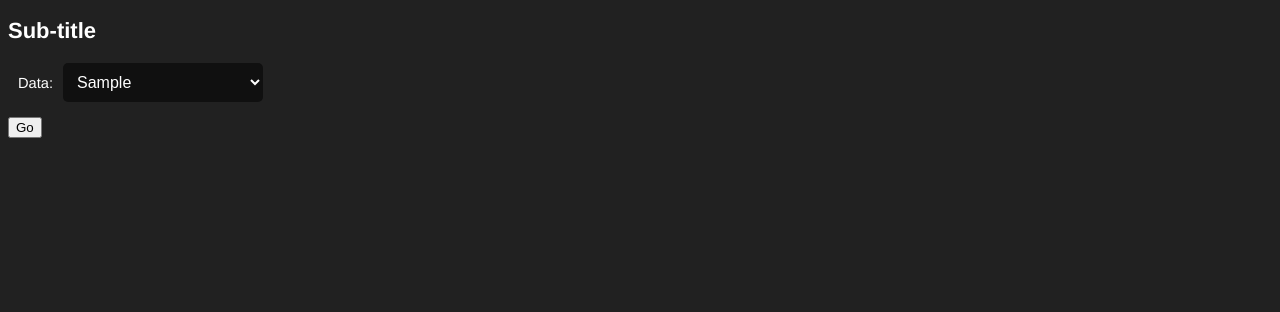
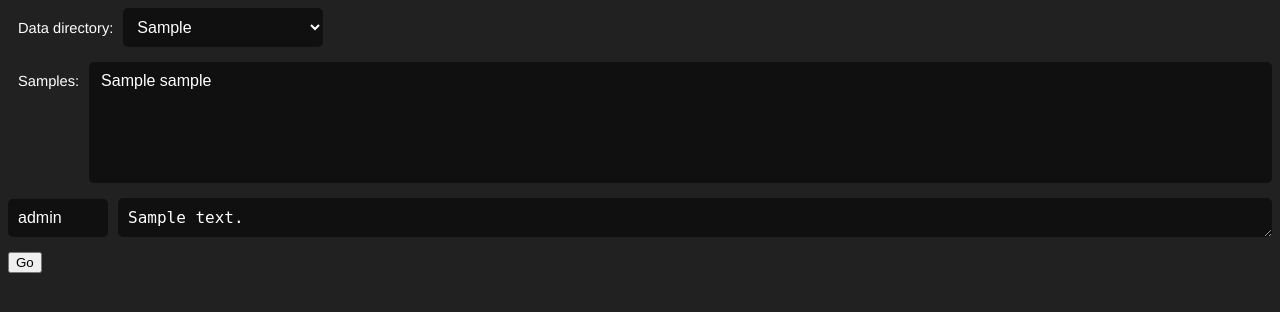
Before and after one commit to rslinford/openai_eval_browser, a Flask app: template templates/home.html in a window 1280 px wide. Shown: the top 312 px of the page. Run offline with Flask 3, Linux system fonts and the light colour scheme; the template is opened without the code that fills it: most values are stand-ins (such as "Sample title", 1, 10 or a date in 2020).

Commit message:
Display conversation in progress

```diff
--- a/app.py
+++ b/app.py
@@ -1,37 +1,42 @@
+import json
 import os
 from flask import Flask, render_template, request
 
 app = Flask(__name__)
 
+root_dir = '../evals/evals/registry/data'
 
-@app.route('/')
-def index():
-    # the directory to list
-    root_dir = '../evals/evals/registry/data'
-
+@app.route('/', methods=['GET'])
+def home():
     # get the subdirectories in the root directory
     sub_dirs = next(os.walk(root_dir))[1]
+    return render_template('home.html',
+                           sub_dirs=sub_dirs,
+                           samples=[],
+                           sample='')
 
-    return render_template('home.html', sub_dirs=sub_dirs)
+@app.route('/', methods=['POST'])
+def home_post():
+    # get the subdirectories in the root directory
+    sub_dirs = next(os.walk(root_dir))[1]
+    sub_dir = request.form['sub_dir']
+    if 'sample' in request.form:
+        x = request.form['sample']
+        sample = json.loads(x)
+    else:
+        sample = json.loads('{}')
+    samples_filename = 'samples.jsonl'
+    samples_full_filename = os.path.join(root_dir, sub_dir, samples_filename)
 
+    samples = []
+    with open(samples_full_filename, 'r') as file:
+        for line in file:
+            samples.append(line)
 
-@app.route('/list_files')
-def list_files():
-    # the root directory
-    root_dir = './static/files'
-
-    # get the selected subdirectory from the HTML form
-    selected_dir = request.args.get('selected_dir')
-
-    # if no subdirectory is selected, use the root directory
-    if not selected_dir:
-        selected_dir = root_dir
-
-    # get the files and subdirectories in the selected directory
-    files = os.listdir(selected_dir)
-    sub_dirs = [os.path.join(selected_dir, f) for f in files if os.path.isdir(os.path.join(selected_dir, f))]
-
-    return render_template('list_files.html', files=files, sub_dirs=sub_dirs)
+    return render_template('home.html',
+                           sub_dirs=sub_dirs,
+                           samples=samples,
+                           sample=sample)
 
 
 if __name__ == '__main__':
--- a/templates/home.html
+++ b/templates/home.html
@@ -5,19 +5,33 @@
     <link rel="stylesheet" type="text/css" href="{{ url_for('static', filename='style.css') }}">
 </head>
 <body>
-<h2>Sub-title</h2>
 <form action="/" method="post">
     <div class="flex">
-        <label for="data">Data: </label>
-        <select id="data" name="data" style="width: 200px;">
+        <label for="sub_dir">Data directory: </label>
+        <select id="sub_dir" name="sub_dir" style="width: 200px;">
             {% for sub_dir in sub_dirs %}
                 <option>{{ sub_dir }}</option>
             {% endfor %}
         </select>
     </div>
     <div class="flex">
+        <label for="sample">Samples: </label>
+        <select id="sample" name="sample" size="5">
+            {% for sample in samples %}
+                <option>{{ sample }}</option>
+            {% endfor %}
+        </select>
+    </div>
+    {% for message in sample['input'] %}
+        <div class="flex">
+            <input type="text" style="width: 80px; margin-right: 10px;" value="{{ message['role'] }}" readonly/>
+            <textarea rows="1" cols="100" readonly>{{ message['content'] }}</textarea>
+        </div>
+    {% endfor %}
+    <div class="flex">
         <input type="submit" id="Go" name="Go" class="button_margin" value="Go">
     </div>
 </form>
+
 </body>
 </html>
```
